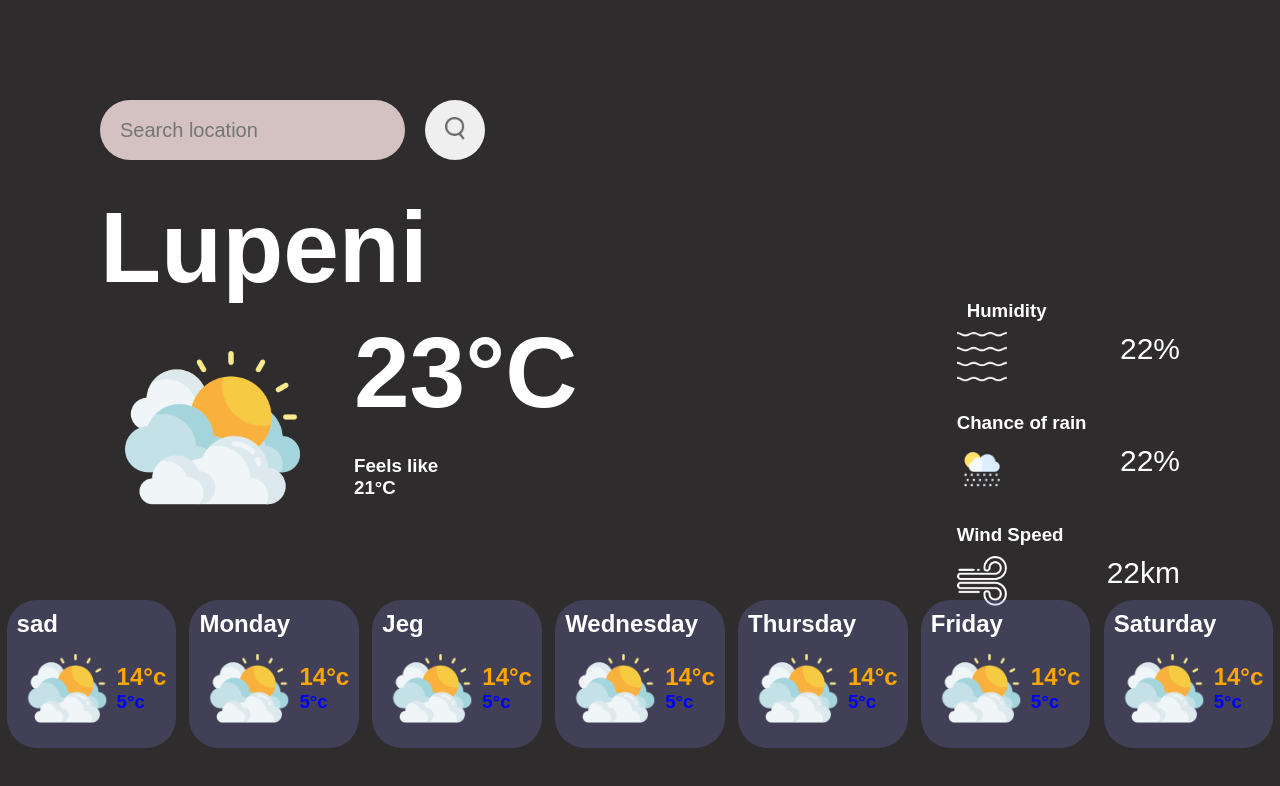
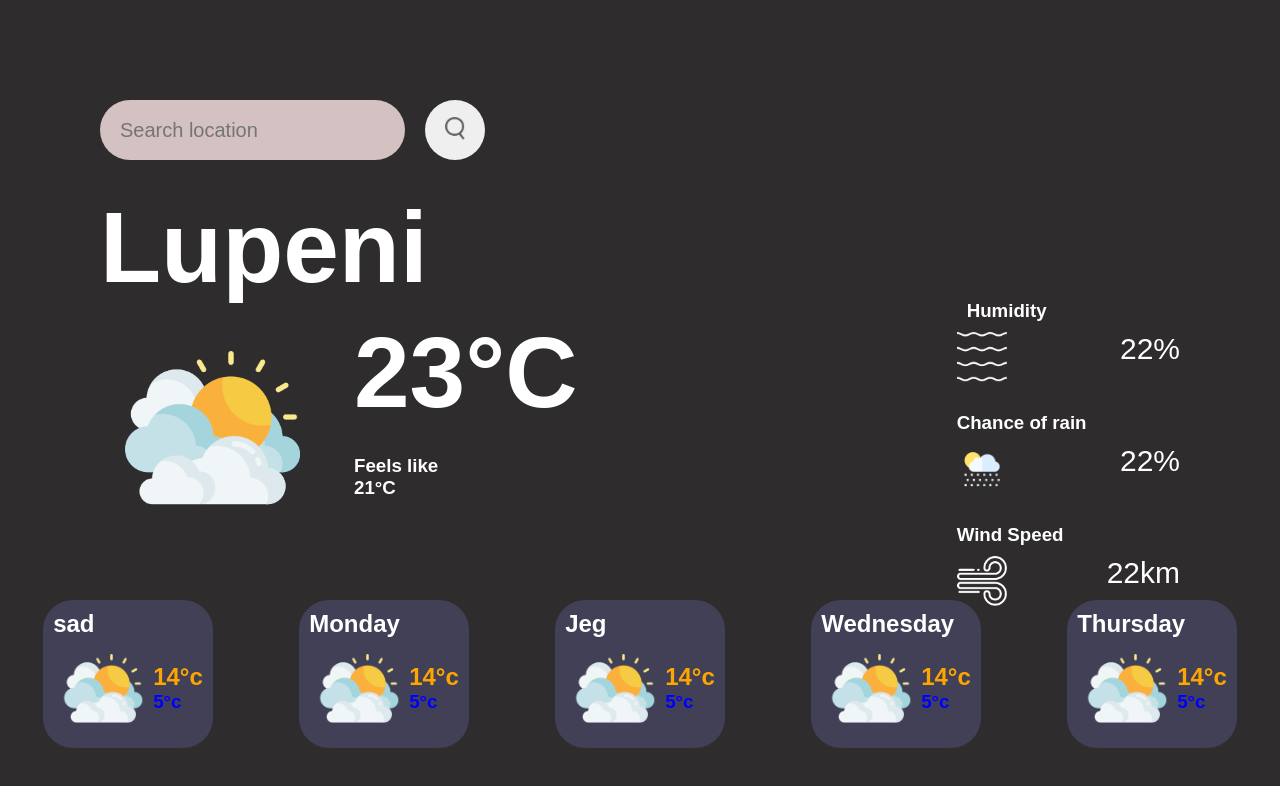
Before and after one commit to Hodoronk/Weather-app, a website built with webpack: page dist/index.html in a window 1280 px wide. Built offline with nearby package versions, Linux system fonts and the light colour scheme.

Commit message:
removed days 6 and 7 due to free API restrictions

```diff
--- a/dist/index.html
+++ b/dist/index.html
@@ -114,27 +114,8 @@
             </div>
         </div>
 
-        <div class="day">
-            <h2>Friday</h2>
-            <div class="inner-day">
-                <img src="../src/images/clouds.png" alt="">
-                <div class="max-min">
-                    <h2 id = 'max-temp'>14°c</h2>
-                    <h3 id = 'min-temp'> 5°c</h3>
-                </div>
-            </div>
-        </div>
-        <div class="day">
-            <h2>Saturday</h2>
-            <div class="inner-day">
-                <img src="../src/images/clouds.png" alt="">
-                <div class="max-min">
-                    <h2 id = 'max-temp'>14°c</h2>
-                    <h3 id = 'min-temp'> 5°c</h3>
-                </div>
-            </div>
-        </div>
+
     </div>
-
+    <script type='text/javascript' src='../config.js'></script>
     <script src="bundle.js" defer ></script>
 </body>
```
